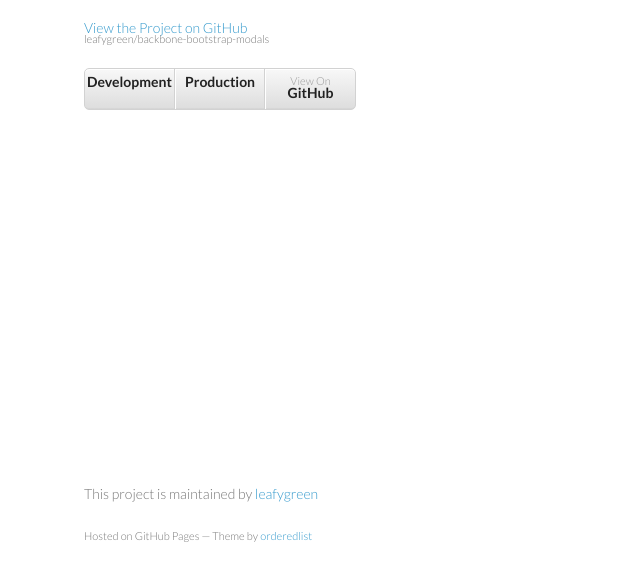
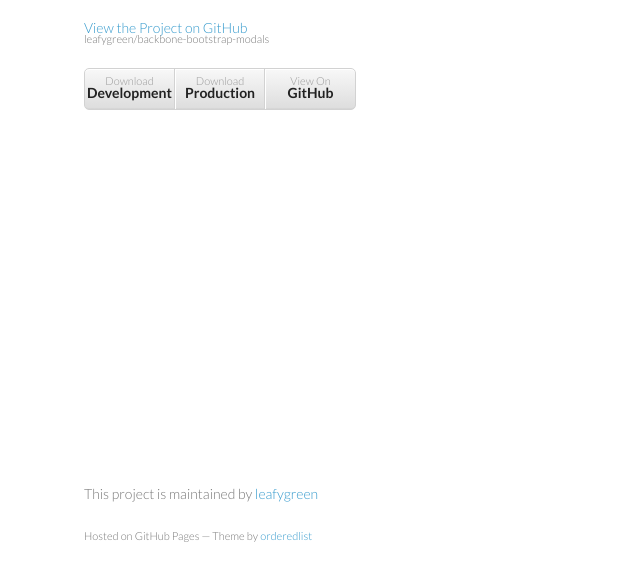
Before and after one commit to leafygreen/backbone-bootstrap-modals, a plain HTML site: page index.html in a window 1280 px wide. Shown: the part 185-766 px from the top of the page, without its empty margins (126-766 px from the left). Drawn offline with Linux system fonts and the light colour scheme.

Commit message:
Tweak copy

```diff
--- a/index.html
+++ b/index.html
@@ -22,8 +22,8 @@
 
 
         <ul>
-          <li><a href="https://raw.githubusercontent.com/leafygreen/backbone-bootstrap-modals/master/lib/backbone-bootstrap-modals.js"><strong>Development</strong></a></li>
-          <li><a href="https://raw.githubusercontent.com/leafygreen/backbone-bootstrap-modals/master/lib/backbone-bootstrap-modals.min.js"><strong>Production</strong></a></li>
+          <li><a href="https://raw.githubusercontent.com/leafygreen/backbone-bootstrap-modals/master/lib/backbone-bootstrap-modals.js">Download <strong>Development</strong></a></li>
+          <li><a href="https://raw.githubusercontent.com/leafygreen/backbone-bootstrap-modals/master/lib/backbone-bootstrap-modals.min.js">Download <strong>Production</strong></a></li>
           <li><a href="https://github.com/leafygreen/backbone-bootstrap-modals">View On <strong>GitHub</strong></a></li>
         </ul>
       </header>
```
